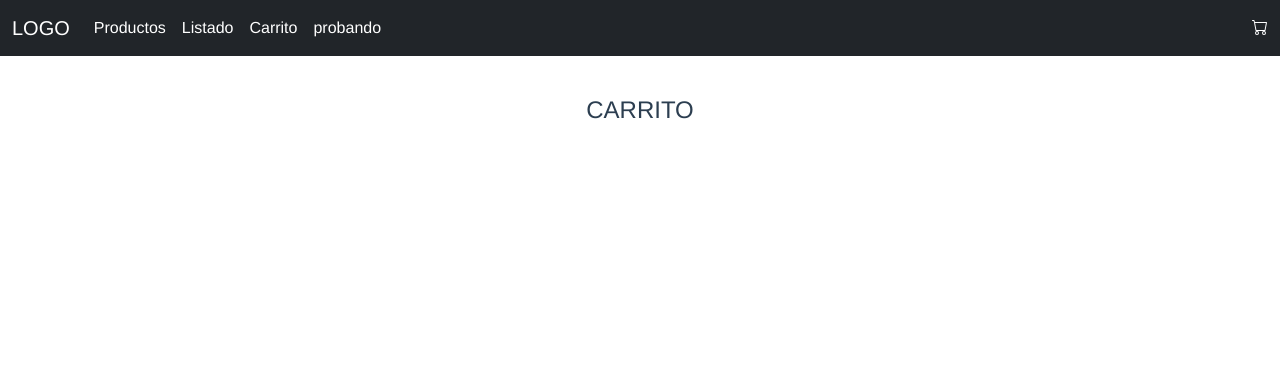
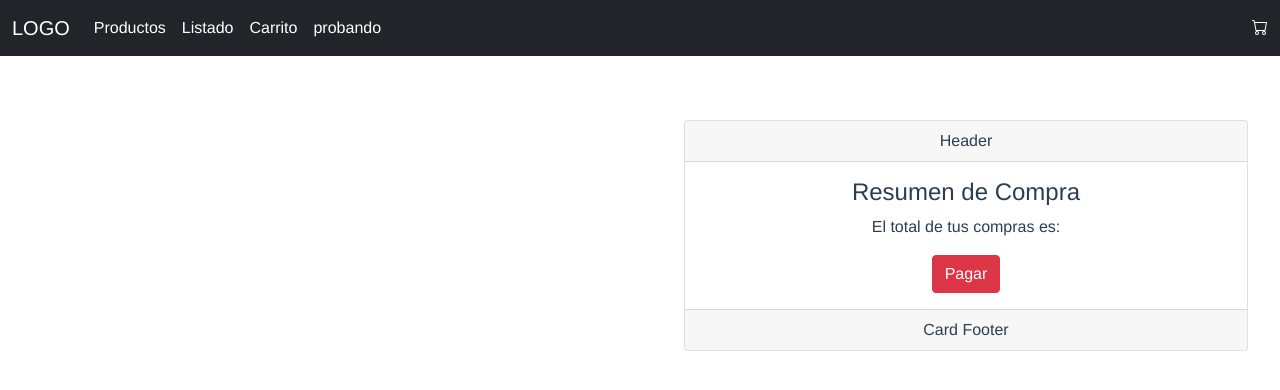
Before and after one commit to delvalj/ProyectoFinal-DelVal, a Vue app: page /carrito in a window 1280 px wide. Shown: the top 390 px of the page. Built offline with nearby package versions, Linux system fonts and the light colour scheme.

Commit message:
cambio carrito

```diff
--- a/src/components/Carrito.vue
+++ b/src/components/Carrito.vue
@@ -1,15 +1,22 @@
 <template>
-  <div class="mt-4">
-    <h4 class="text-uppercase text-center m-2 p-3">Carrito</h4>
+
+  <div class="mt-2 row row-cols-1 row-cols-md-2 g-4">
+
+    <div>
+      <div class="m-2 p-4">
         <b-card
             v-for="product in carrito" :key="product.id"
-        :img-src="product.imagenProducto"
-        img-alt="Card image"
-        img-left
-        class="mb-3 p-5 shadow-lg "
+            no-body
+            class="overflow-hidden m-2 p-2"
+            style="max-width: 800px;"
         >
-      <b-card-title class="text-center"> {{ product.titulo }}</b-card-title>
-      <b-card-text class="text-center p-2">
+          <b-row no-gutters>
+            <b-col md="6">
+              <b-card-img :src="product.imagenProducto" alt="Image" class="rounded-0"></b-card-img>
+            </b-col>
+            <b-col md="6">
+              <b-card-body :title=product.titulo>
+                <b-card-text>
                   {{ product.descripcion }}
                 </b-card-text>
 
@@ -24,14 +31,37 @@
                 </b-card-text>
 
                 <b-card-text class="text-center m-4">
-        <button class="h3 m-2 p-3 ">
+                  <button class="h3 m-2 p-3">
                     <b-icon icon="trash" @click="eliminarCarrito(carrito.id)"></b-icon>
                   </button>
                   <button class="h3 p-3 m-2">
                     Modificar
                   </button>
                 </b-card-text>
+              </b-card-body>
+
+            </b-col>
+          </b-row>
+
         </b-card>
+      </div>
+
+    </div>
+    <div>
+      <div class="m-2 p-4">
+          <b-card
+              header="Header"
+              header-tag="header"
+              footer="Card Footer"
+              footer-tag="footer"
+              title="Resumen de Compra"
+          >
+            <b-card-text>El total de tus compras es: </b-card-text>
+
+            <b-button href="#" variant="danger">Pagar</b-button>
+          </b-card>
+      </div>
+    </div>
   </div>
 </template>
 
--- a/src/components/Register.vue
+++ b/src/components/Register.vue
@@ -1,6 +1,5 @@
 <template>
   <section class="vh-100 gradient-custom">
-
     <div class="container py-5 h-100">
       <div class="row justify-content-center align-items-center h-100">
         <div class="col-12 col-lg-9 col-xl-7">
```
Lines whose indentation alone changed are shown as unchanged.
